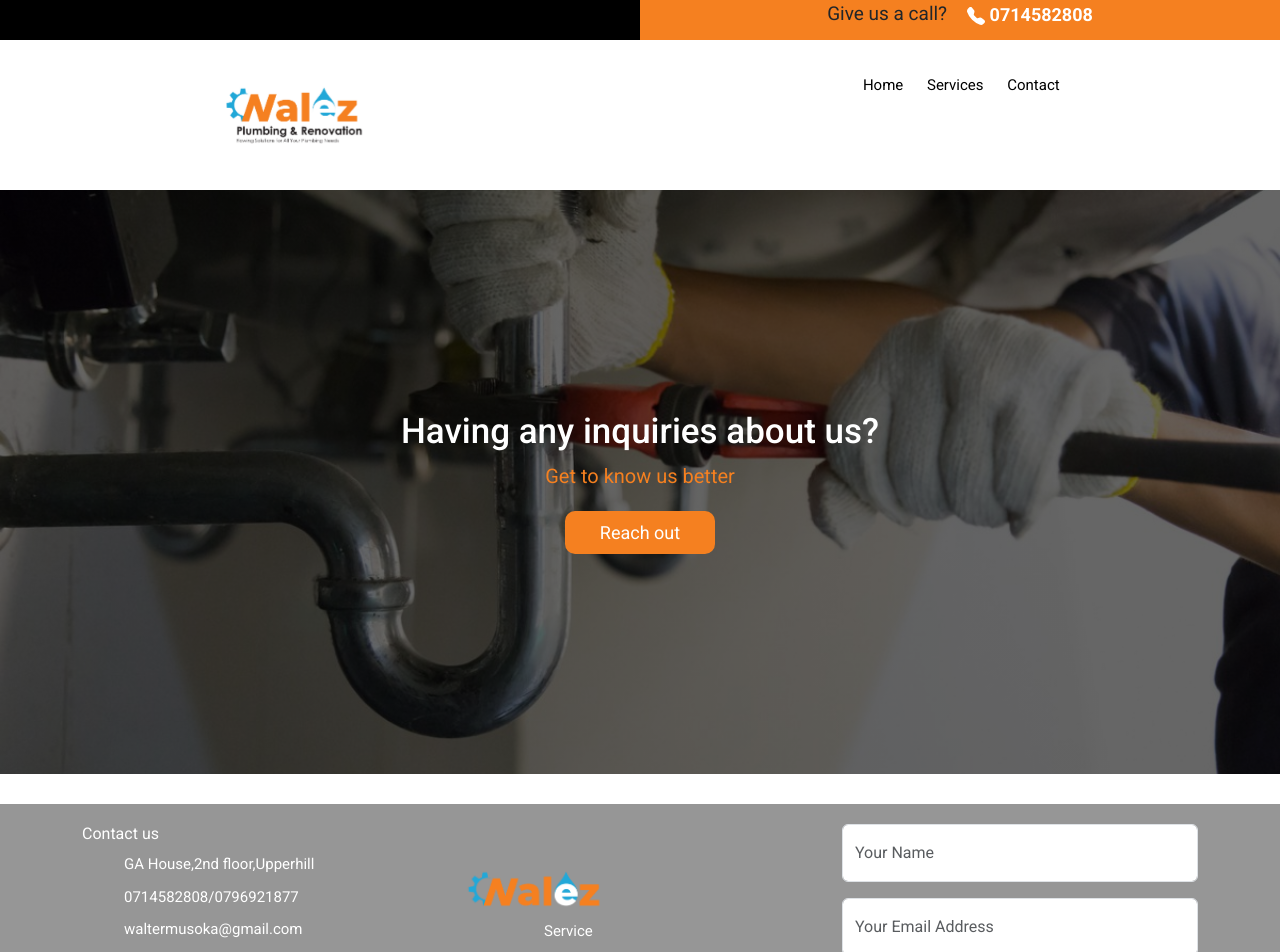
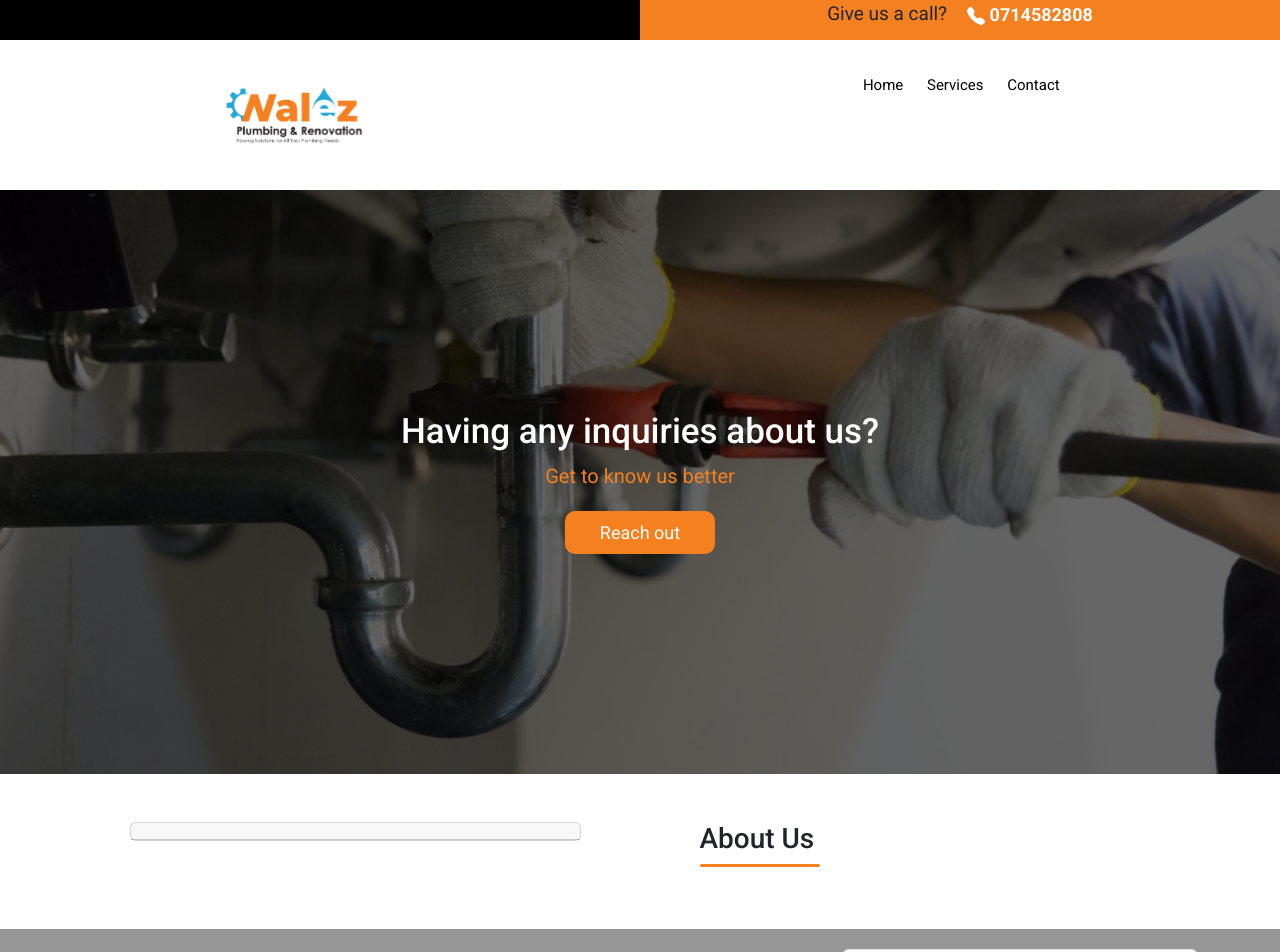
Before and after one commit to Manenomyk/Walez-Plumbing, a React (Create React App) app: page /About in a window 1280 px wide. Shown: the top 952 px of the page. Built offline with nearby package versions, Linux system fonts and the light colour scheme.

Commit message:
about section2 design

```diff
--- a/src/Pages/About/About.css
+++ b/src/Pages/About/About.css
@@ -9,3 +9,13 @@
     align-items: center;
     background-image: linear-gradient(rgba(0,0,0,0.6), rgba(0,0,0,0.6)), url(/src/Assets/abou.jpg);
 }
+.aboutinfo{
+    margin-top: 3rem;
+}
+.hr{
+    width: 120px;
+    height: 3px;
+    background-color: #F58020;
+    border-radius: 10px;
+    margin-bottom: 2rem;
+}
--- a/src/Pages/About/About.js
+++ b/src/Pages/About/About.js
@@ -71,6 +71,24 @@
           </div>
         </rev.Zoom>
       </div>
+
+    <div className='aboutinfo'>
+      <abou.Container>
+        <abou.Row>
+          <abou.Col lg={5} className='mx-auto'>
+            <abou.Card>
+              <abou.Card.Header></abou.Card.Header>
+            </abou.Card>
+          </abou.Col>
+          <abou.Col lg={5} className='mx-auto'>
+            <h3>About Us</h3>
+            <div className='hr'></div>
+          </abou.Col>
+        </abou.Row>
+      </abou.Container>
+    </div>
+
+
       <div className="contact">
         <a id="contact"></a>
         <abou.Container className="mx-auto">
```
